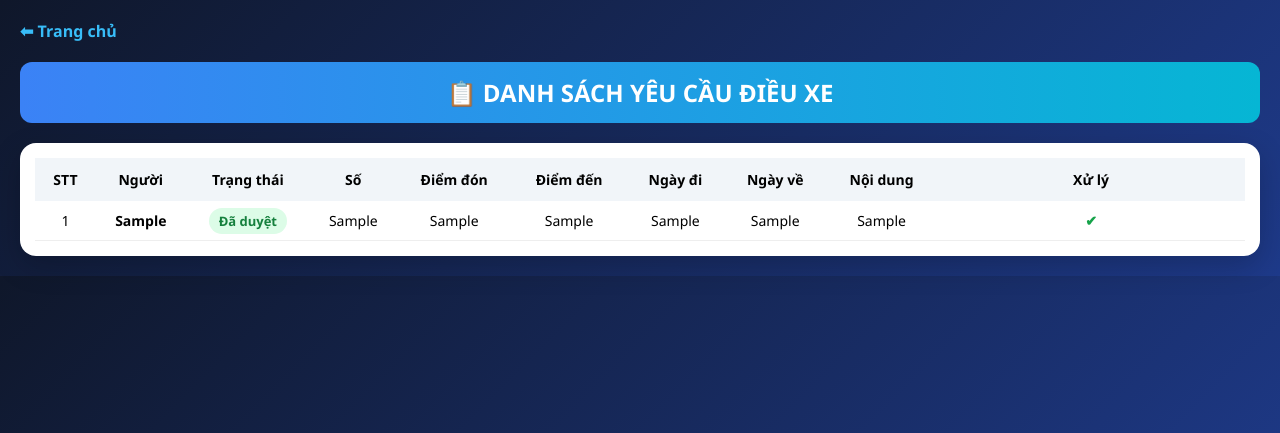
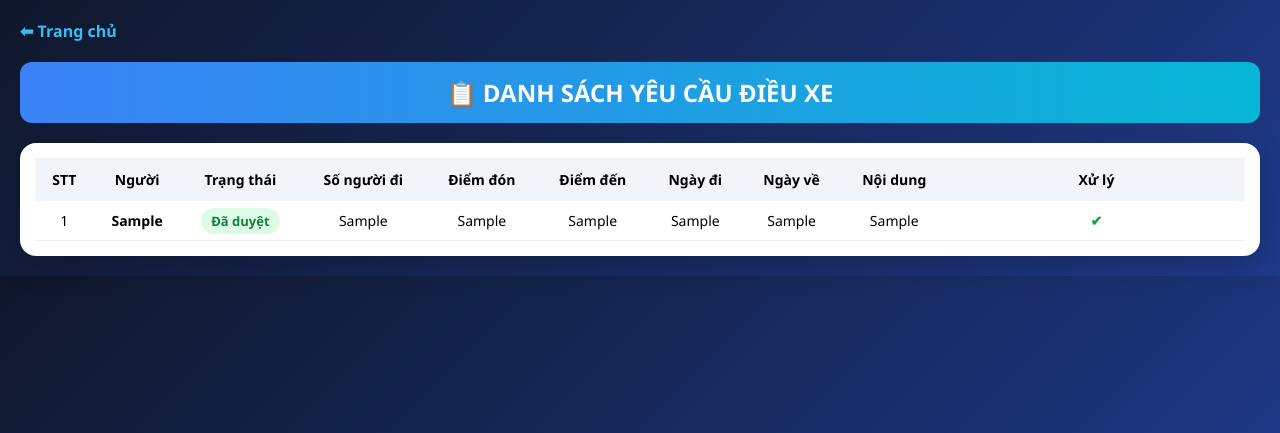
Before and after one commit to conkiencon2016-max/quanly-xe, a Flask app: template templates/danh_sach_yeu_cau.html in a window 1280 px wide. Shown: the top 433 px of the page. Run offline with Flask 3, Linux system fonts and the light colour scheme; the template is opened without the code that fills it: most values are stand-ins (such as "Sample title", 1, 10 or a date in 2020).

Commit message:
Update danh_sach_yeu_cau.html

```diff
--- a/templates/danh_sach_yeu_cau.html
+++ b/templates/danh_sach_yeu_cau.html
@@ -164,7 +164,7 @@ select{
     <th>STT</th>
     <th>Người</th>
     <th>Trạng thái</th>
-    <th>Số</th>
+    <th>Số người đi</th>
     <th>Điểm đón</th>
     <th>Điểm đến</th>
     <th>Ngày đi</th>
@@ -217,7 +217,7 @@ select{
 {% endfor %}
 </select>
 
-<button class="btn">🚗</button>
+<button class="btn">🚗 Điều xe</button>
 
 </form>
 
```
